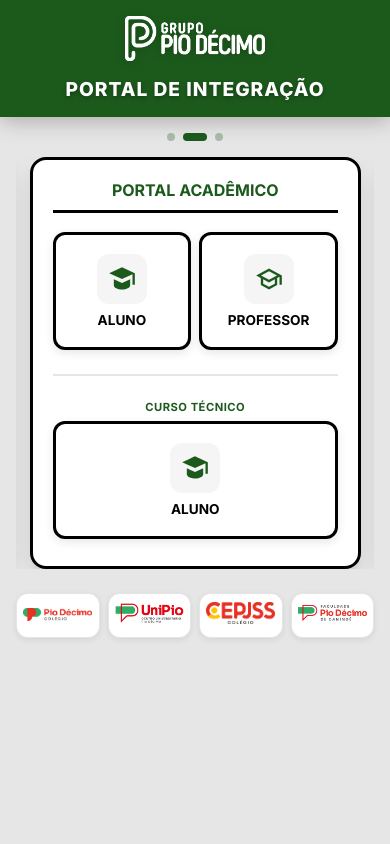
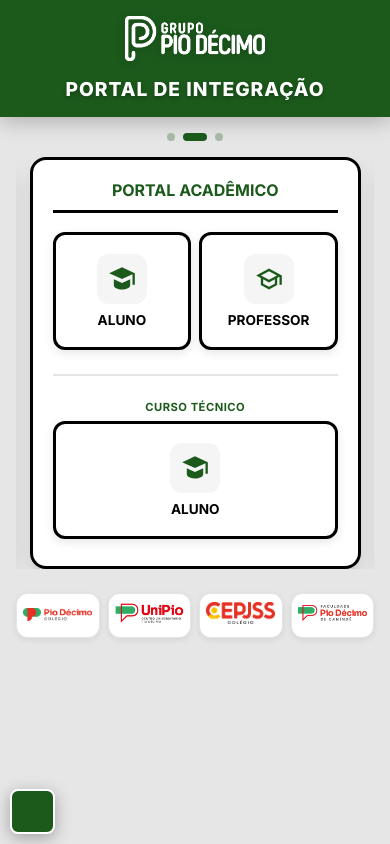
Before and after one commit to jvandraade/portal-integracao-unipio-final, a plain HTML site: page index.html in a window 390 px wide. Drawn offline with Linux system fonts and the light colour scheme.

Commit message:
adjustment in v-libras modal css

```diff
--- a/index.html
+++ b/index.html
@@ -669,7 +669,7 @@
 
         /* MOSTRAR LOGOS MOBILE E OCULTAR FOOTER */
         .logos-section {
-          display: none !important; /* footer no mobile oculto */
+          display: none !important; /* Oculta footer no mobile */
         }
 
         .logos-grid-mobile {
@@ -700,18 +700,49 @@
         padding: 1rem;
       }
 
-      /* V-Libras customizado */
+      /* ==================== V-LIBRAS MELHORADO ==================== */
       [vw] {
         position: fixed !important;
+        left: 10px !important; /* Lado ESQUERDO */
         bottom: 20px !important;
-        right: 20px !important;
         z-index: 99999 !important;
       }
 
       [vw-access-button] {
         background: var(--verde-navbar) !important;
-        border-radius: 50% !important;
-        box-shadow: 0 4px 12px rgba(0, 0, 0, 0.3) !important;
+        border-radius: 8px !important; /* Retangular arredondado */
+        width: 50px !important;
+        height: 50px !important;
+        box-shadow: 0 4px 16px rgba(0, 0, 0, 0.3) !important;
+        display: flex !important;
+        align-items: center !important;
+        justify-content: center !important;
+        border: 2px solid var(--branco) !important;
+        transition: all 0.3s ease !important;
+      }
+
+      [vw-access-button]:hover {
+        transform: scale(1.1) !important;
+        box-shadow: 0 6px 20px rgba(28, 90, 28, 0.5) !important;
+      }
+
+      /* Plugin quando aberto */
+      [vw-plugin-wrapper] {
+        border-radius: 12px !important;
+        overflow: hidden !important;
+      }
+
+      /* Mobile: ajustar posição */
+      @media (max-width: 768px) {
+        [vw] {
+          left: 10px !important;
+          bottom: 10px !important;
+        }
+
+        [vw-access-button] {
+          width: 45px !important;
+          height: 45px !important;
+        }
       }
     </style>
   </head>
```
